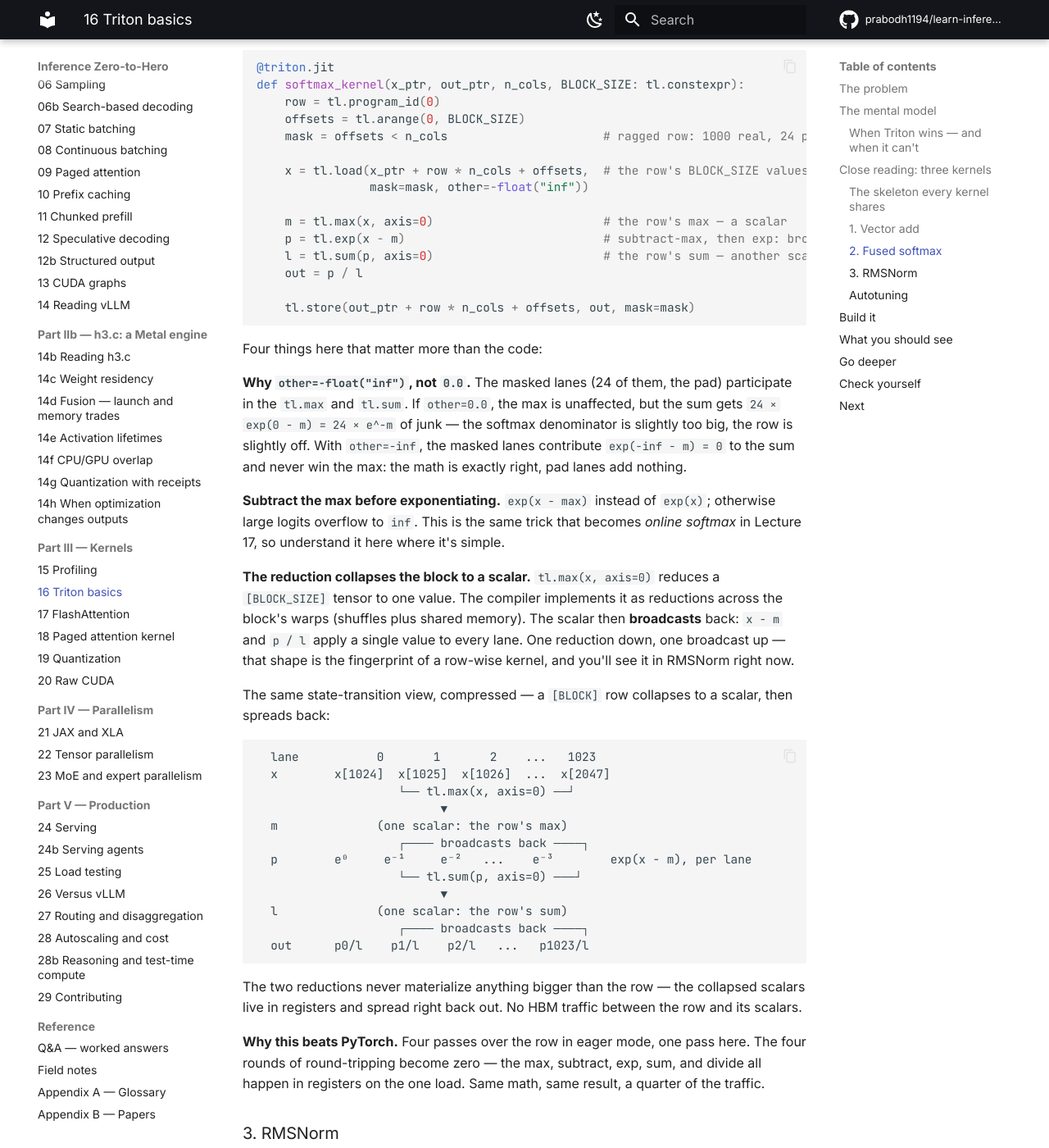
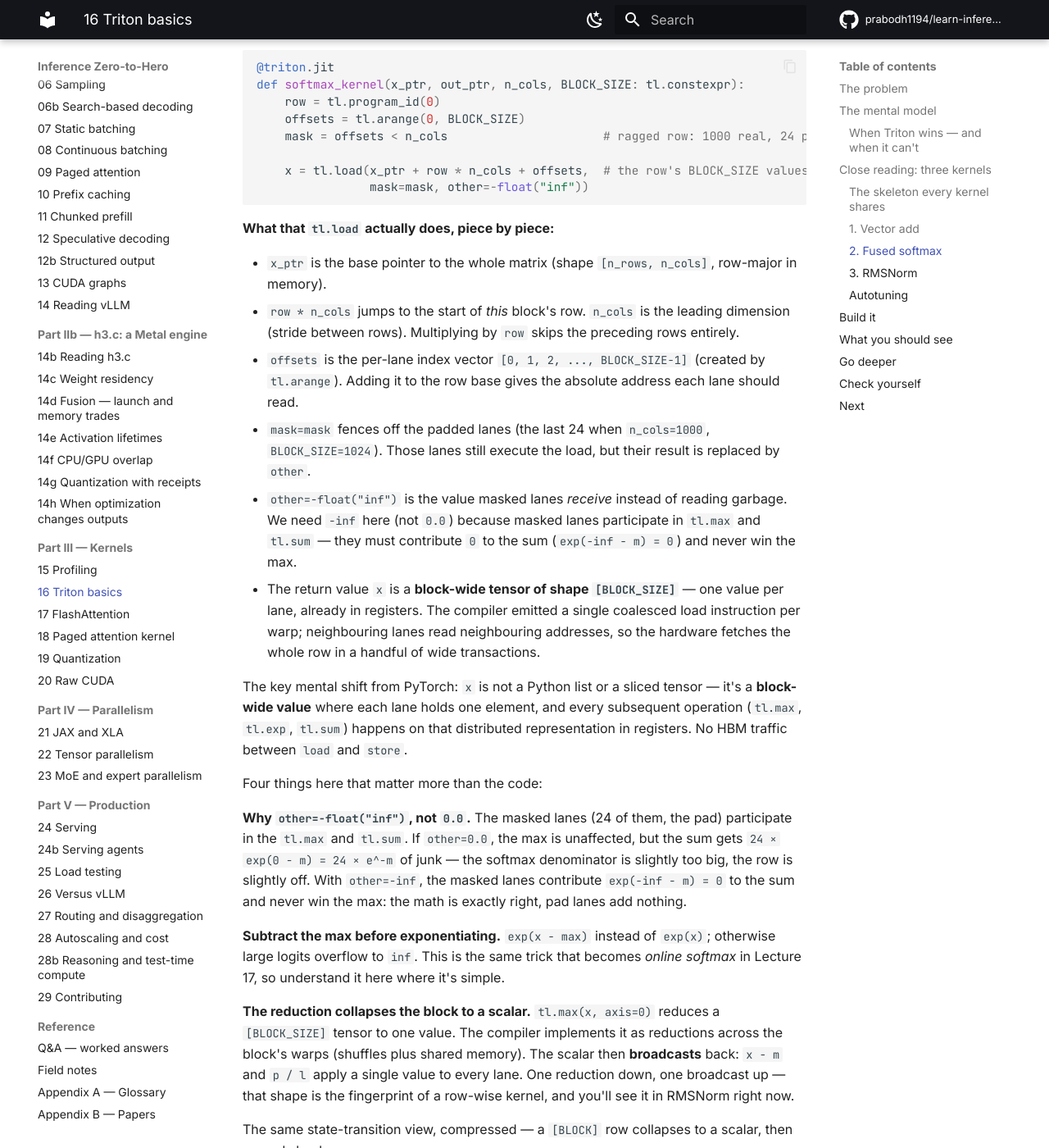
Before and after one commit to prabodh1194/learn-inference, an MkDocs documentation site: the page built from book/16-triton-basics.md, in a window 1280 px wide and 1400 px high, scrolled down 6517 px. Shown: the whole window at 82% size. Built offline with MkDocs 1.6.1 and Material for MkDocs 9.7.7, drawn with Linux system fonts in a browser that asks for light colours; comment, search, counter and statistics services are not loaded.

Commit message:
book: L16 -- expand tl.load explanation in softmax

````diff
--- a/book/16-triton-basics.md
+++ b/book/16-triton-basics.md
@@ -305,14 +305,36 @@ def softmax_kernel(x_ptr, out_ptr, n_cols, BLOCK_SIZE: tl.constexpr):
 
     x = tl.load(x_ptr + row * n_cols + offsets,  # the row's BLOCK_SIZE values
                 mask=mask, other=-float("inf"))
+```
 
-    m = tl.max(x, axis=0)                        # the row's max — a scalar
-    p = tl.exp(x - m)                            # subtract-max, then exp: broadcasts
-    l = tl.sum(p, axis=0)                        # the row's sum — another scalar
-    out = p / l
+**What that `tl.load` actually does, piece by piece:**
 
-    tl.store(out_ptr + row * n_cols + offsets, out, mask=mask)
-```
+- `x_ptr` is the base pointer to the whole matrix (shape `[n_rows, n_cols]`,
+  row-major in memory).
+- `row * n_cols` jumps to the start of *this* block's row. `n_cols` is the
+  leading dimension (stride between rows). Multiplying by `row` skips the
+  preceding rows entirely.
+- `offsets` is the per-lane index vector `[0, 1, 2, ..., BLOCK_SIZE-1]`
+  (created by `tl.arange`). Adding it to the row base gives the absolute
+  address each lane should read.
+- `mask=mask` fences off the padded lanes (the last 24 when `n_cols=1000`,
+  `BLOCK_SIZE=1024`). Those lanes still execute the load, but their result is
+  replaced by `other`.
+- `other=-float("inf")` is the value masked lanes *receive* instead of
+  reading garbage. We need `-inf` here (not `0.0`) because masked lanes
+  participate in `tl.max` and `tl.sum` — they must contribute `0` to the sum
+  (`exp(-inf - m) = 0`) and never win the max.
+- The return value `x` is a **block-wide tensor of shape `[BLOCK_SIZE]`** —
+  one value per lane, already in registers. The compiler emitted a single
+  coalesced load instruction per warp; neighbouring lanes read neighbouring
+  addresses, so the hardware fetches the whole row in a handful of wide
+  transactions.
+
+The key mental shift from PyTorch: `x` is not a Python list or a sliced tensor
+— it's a **block-wide value** where each lane holds one element, and every
+subsequent operation (`tl.max`, `tl.exp`, `tl.sum`) happens on that
+distributed representation in registers. No HBM traffic between `load` and
+`store`.
 
 Four things here that matter more than the code:
 
````
